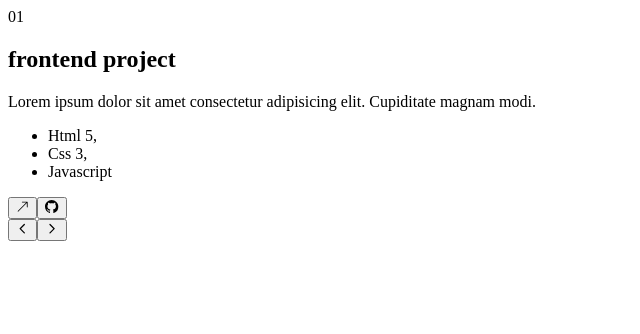
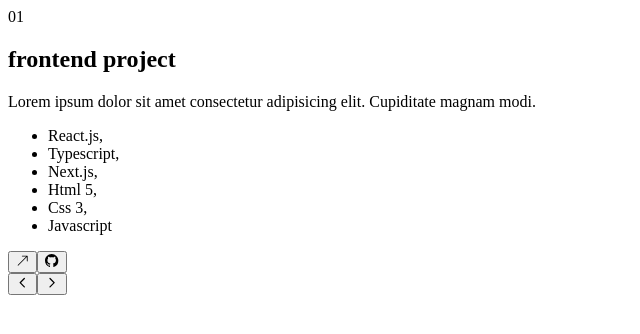
Before and after one commit to DarrellJBullock/darrell-portfolio, a Next.js app: page /work in a window 1280 px wide. Shown: the top 334 px of the page, without its empty margins (0-640 px from the left). Built offline with nearby package versions, Linux system fonts and the light colour scheme.

Commit message:
Update page.jsx
Update work

```diff
--- a/app/work/page.jsx
+++ b/app/work/page.jsx
@@ -28,7 +28,7 @@ const projects = [
     title: "project 1",
     description:
       "Lorem ipsum dolor sit amet consectetur adipisicing elit. Cupiditate magnam modi.",
-    stack: [{ name: "Html 5" }, { name: "Css 3" }, { name: "Javascript" }],
+    stack: [{name: "React.js"}, {name: "Typescript"}, {name: "Next.js"}, { name: "Html 5" }, { name: "Css 3" }, { name: "Javascript" }],
     image: { work1 },
     live: "",
     github: "",
```
